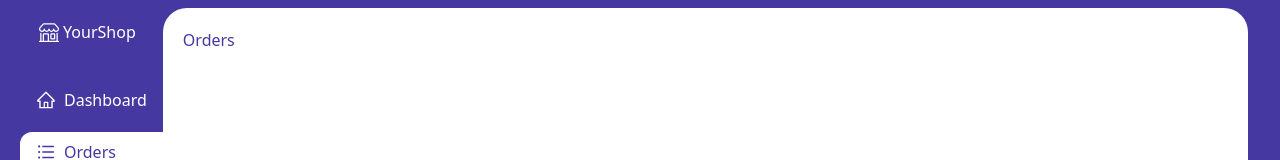
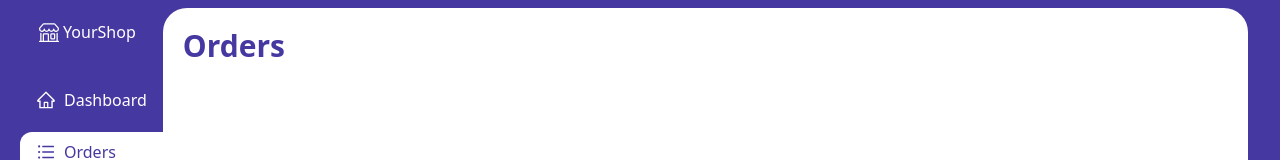
Before and after one commit to gift56/dashboard, a React (Vite) app: page /orders in a window 1280 px wide. Shown: the top 160 px of the page. Built offline with nearby package versions, Linux system fonts and the light colour scheme.

Commit message:
added styings

```diff
--- a/src/Page/Order.jsx
+++ b/src/Page/Order.jsx
@@ -3,7 +3,7 @@ import React from "react";
 const Order = () => {
   return (
     <div className="p-3 sm:p-5 w-full bg-white sm:my-2 sm:mr-8 sm:rounded-3xl">
-      <h1 className="text-primary">Orders</h1>
+      <h1 className="text-primary font-bold text-xl sm:text-3xl">Orders</h1>
     </div>
   );
 };
```
